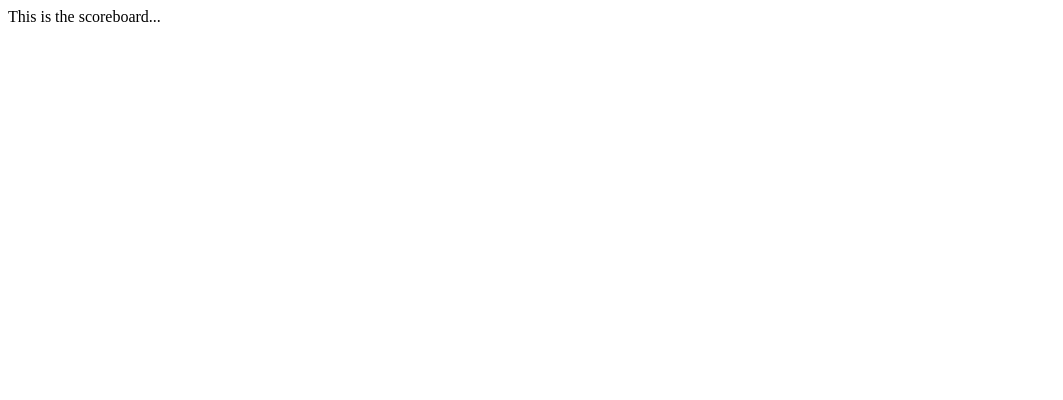
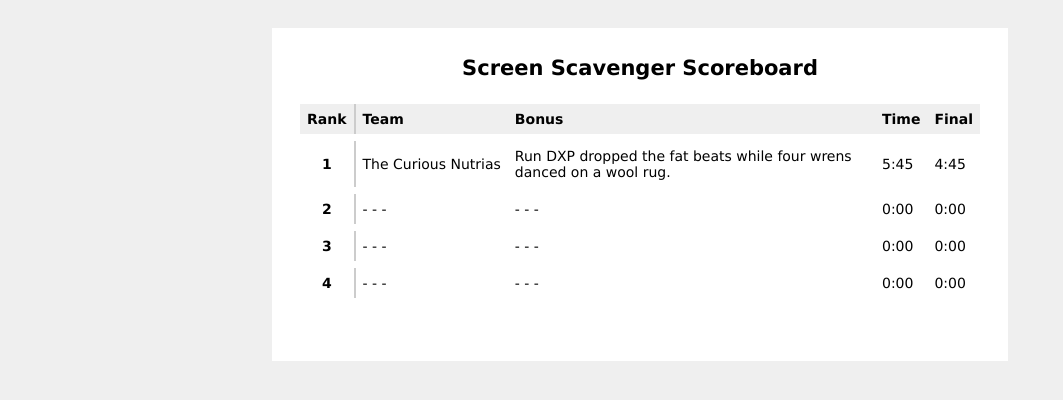
Before and after one commit to seanpclark/seanpclark.github.io, a plain HTML site: page screen-scavenger-scoreboard.html in a window 1280 px wide. Shown: the whole page, without its empty margins (0-1063 px from the left). Drawn offline with Linux system fonts and the light colour scheme.

Commit message:
scavenger scoreboard.

```diff
--- a/screen-scavenger-scoreboard.html
+++ b/screen-scavenger-scoreboard.html
@@ -1,11 +1,150 @@
 <!DOCTYPE html>
 <html lang="en">
+
 <head>
   <meta charset="UTF-8">
   <meta name="viewport" content="width=device-width, initial-scale=1.0">
-  <title>Scoreboard</title>
+  <title>Screen scavenger</title>
+  <style>
+    body {
+      overflow-y: hidden;
+    }
+    html,
+    body {
+      margin: 0;
+      padding: 0;
+      font-family: 'Lucida Sans', 'Lucida Sans Regular', 'Lucida Grande', 'Lucida Sans Unicode', Geneva, Verdana, sans-serif;
+      font-size: 14px;
+    }
+    h2 {
+      margin-top: 0;
+    }
+    hr {
+      border: 1px solid #efefef;
+    }
+
+    .sr-only {
+      position: absolute;
+      left: -999em;
+      right: auto;
+    }
+
+    #curtain {
+      width: 100vw;
+      height: 100vh;
+      position: absolute;
+      padding: 0;
+      top: 0;
+      text-align: center;
+      z-index: 100;
+      background-color: #efefef;
+      background-image: radial-gradient(#aaa 0.5px, #efefef 0.5px);
+      background-size: 10px 10px;
+    }
+    #curtain h3 {
+      text-align: left;
+    }
+    #curtain ol {
+      text-align: left;
+    }
+
+    #instructions {
+      background-color: #fff;
+      margin: auto;
+      margin-top: 2rem;
+      padding: 2rem;
+      text-align: center;
+      width: 680px;
+    }
+
+    #instructions table {
+      border: 0;
+      padding: 0;
+      margin-bottom: 2rem;
+      text-align: left;
+      border-collapse: separate;
+      border-spacing: 0 .5rem;
+      width: 100%;
+    }
+
+    #instructions td {
+      padding: .5rem;
+    }
+
+    #instructions tr td:nth-child(2) {
+      border-left: 2px solid #ccc;
+      text-wrap: nowrap;
+    }
+
+    #instructions tr td:nth-child(1) {
+      font-weight: bold;
+      text-align: center;
+    }
+
+    #instructions tr td[colspan="2"] {
+      background-color: #efefef;
+      font-weight: normal;
+      text-transform: uppercase;
+      letter-spacing: .1rem;
+      font-size: .8rem;
+    }
+    thead {
+      background: #efefef;
+    }
+    thead td {
+      text-wrap: nowrap;
+      font-weight: bold;
+    }
+  </style>
 </head>
+
 <body>
-  This is the scoreboard...
+
+<div id="curtain" aria-hidden="true" tabindex="-1">
+  <div id="instructions">
+    <h2>Screen Scavenger Scoreboard</h2>
+
+    <table>
+      <thead>
+        <td>Rank</td>
+        <td>Team</td>
+        <td>Bonus</td>
+        <td>Time</td>
+        <td>Final</td>
+      </thead>
+      <tr>
+        <td>1</td>
+        <td>The Curious Nutrias</td>
+        <td>Run DXP dropped the fat beats while four wrens danced on a wool rug.</td>
+        <td>5:45</td>
+        <td>4:45</td>
+      </tr>
+      <tr>
+        <td>2</td>
+        <td>- - -</td>
+        <td>- - -</td>
+        <td>0:00</td>
+        <td>0:00</td>
+      </tr>
+      <tr>
+        <td>3</td>
+        <td>- - -</td>
+        <td>- - -</td>
+        <td>0:00</td>
+        <td>0:00</td>
+      </tr>
+      <tr>
+        <td>4</td>
+        <td>- - -</td>
+        <td>- - -</td>
+        <td>0:00</td>
+        <td>0:00</td>
+      </tr>
+
+    </table>
+  </div>
+</div>
+
 </body>
+
 </html>
```
